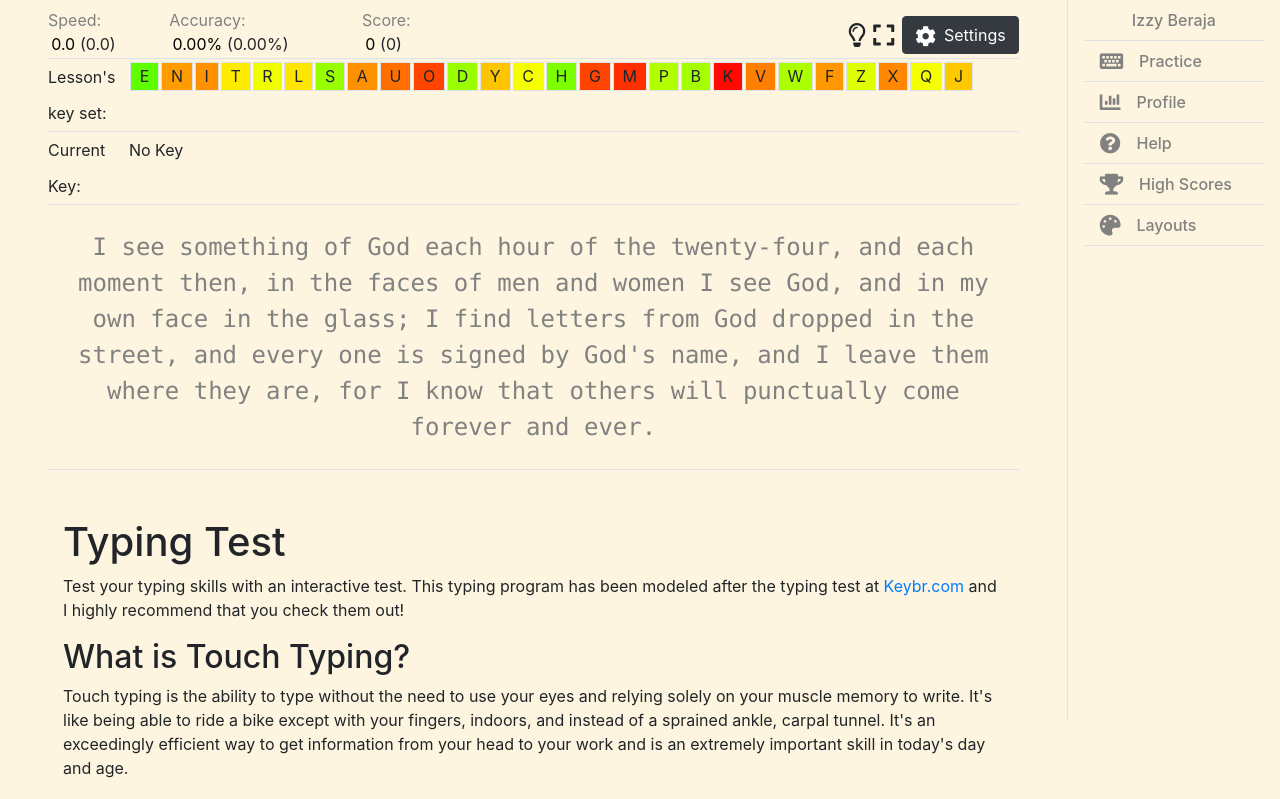
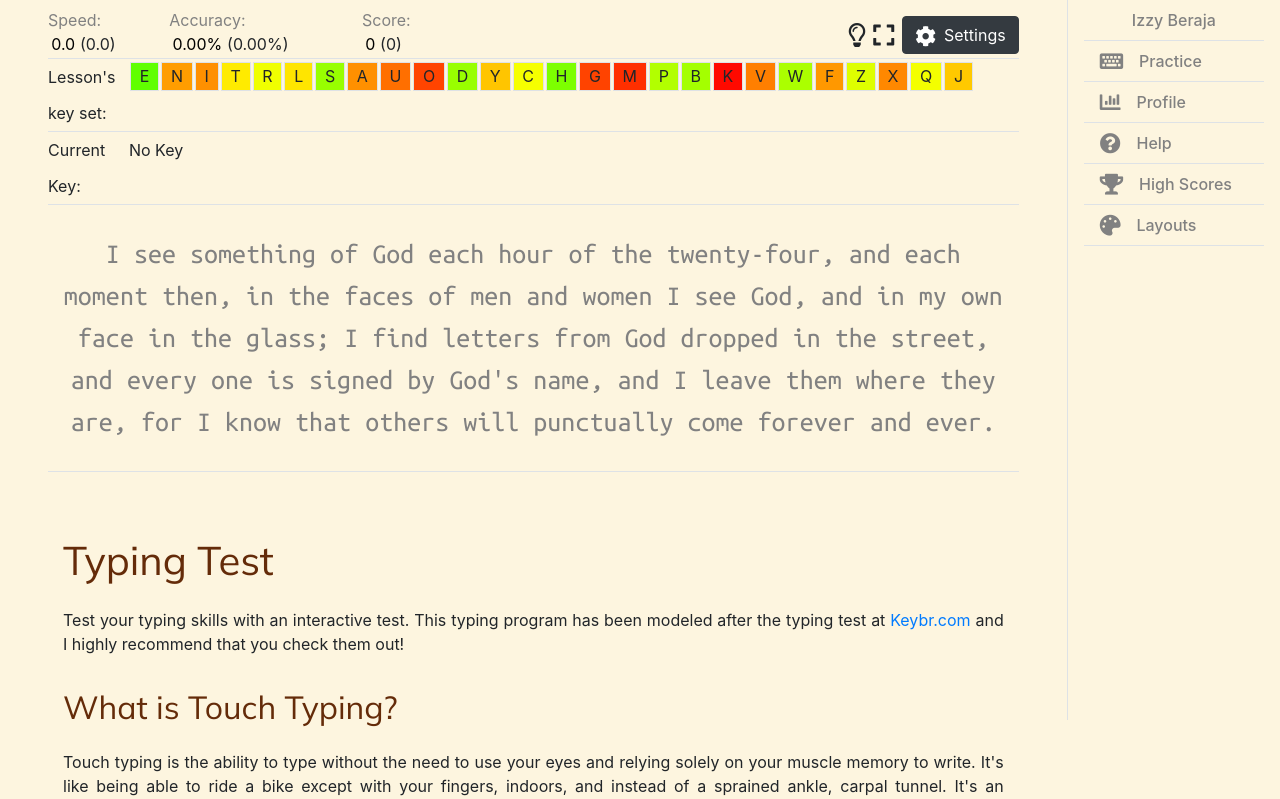
Before and after one commit to IzzyBeraja/Time-Manager-FrontEnd, a React (Create React App) app: page / in a window 1280 px wide. Shown: the top 799 px of the page. Built offline with nearby package versions, Linux system fonts and the light colour scheme.

Commit message:
More style changes 🖌

```diff
--- a/src/components/Test/Test.scss
+++ b/src/components/Test/Test.scss
@@ -1,6 +1,6 @@
 @import "layout/theme.scss";
 
-$test-font-size: 1.5rem;
+$test-font-size: 1.75rem;
 
 .test-textbox {
   display: flex;
@@ -20,8 +20,8 @@ $test-font-size: 1.5rem;
 }
 
 %typing-text {
-  font-family: source-code-pro, Menlo, Monaco, Consolas, "Courier New",
-    monospace;
+  font-family: "Ubuntu Mono", source-code-pro, Menlo, Monaco, Consolas,
+    "Courier New", monospace;
   font-size: $test-font-size;
   line-height: $test-font-size * 1.5;
 }
--- a/src/layout/theme.scss
+++ b/src/layout/theme.scss
@@ -9,9 +9,17 @@ $white: #ffffff;
 $green: #01c70b;
 $red: #c70404;
 $sepia: #fdf5df;
+$brown: #642b09;
 
 //=============//
 //*  Borders  *//
 //=============//
 
 $borderStyle: 1px solid $muted;
+
+//=============//
+//*   Fonts   *//
+//=============//
+
+@import url("https://fonts.googleapis.com/css2?family=Mulish&display=swap");
+@import url("https://fonts.googleapis.com/css2?family=Courier+Prime&family=Cutive+Mono&family=Ubuntu+Mono&display=swap");
--- a/src/styles.scss
+++ b/src/styles.scss
@@ -17,13 +17,29 @@ html {
 .nav-col {
   border-left: $borderStyle;
   height: 90vh;
+  position: sticky;
+  top: 0;
 }
 
 body {
   margin: 0;
   font-family: -apple-system, BlinkMacSystemFont, "Segoe UI", "Roboto", "Oxygen",
-    "Ubuntu", "Cantarell", "Fira Sans", "Droid Sans", "Helvetica Neue",
-    sans-serif;
+    "Cantarell", "Fira Sans", "Droid Sans", "Helvetica Neue", sans-serif;
   -webkit-font-smoothing: antialiased;
   -moz-osx-font-smoothing: grayscale;
 }
+
+h1,
+h2,
+h3,
+h4,
+h5,
+h6 {
+  color: $brown;
+  font-family: "Mulish";
+  padding: 1rem 0;
+}
+
+p {
+  text-align: justify;
+}
```
